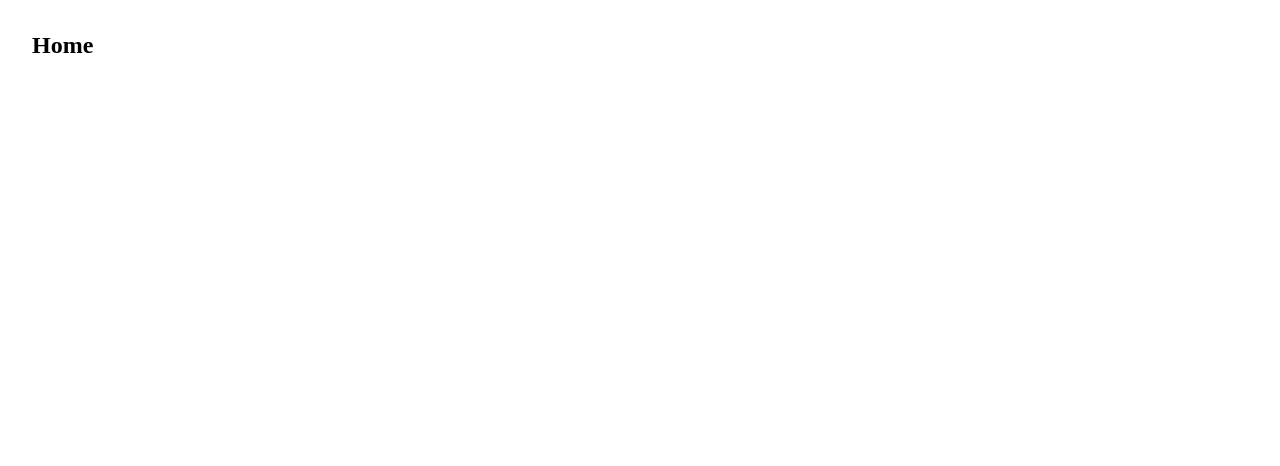
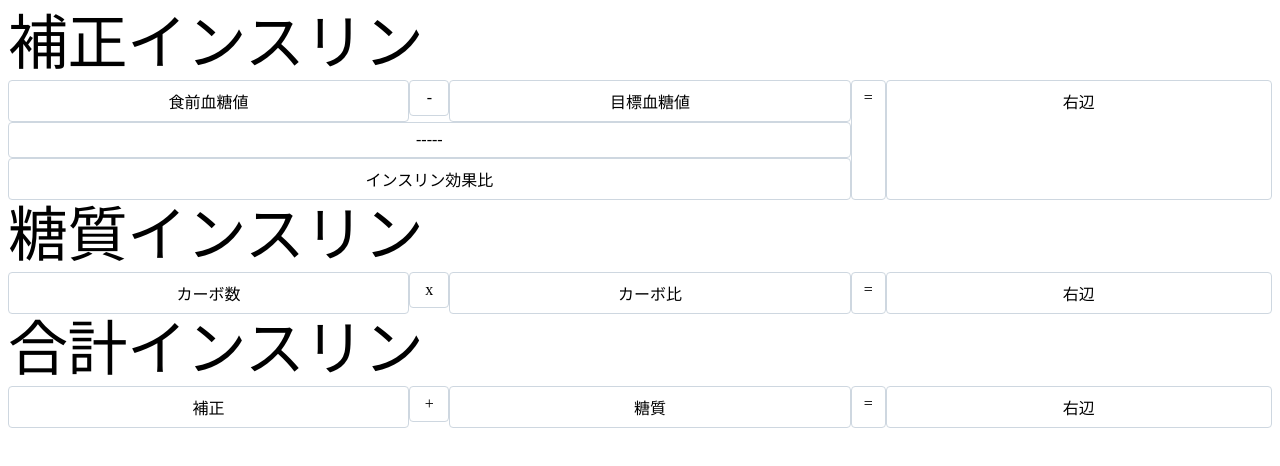
Before and after one commit to matono/InsulinCalc, a React (Create React App) app in the folder webapp/: page / in a window 1280 px wide. Shown: the top 466 px of the page. Built offline with nearby package versions, Linux system fonts and the light colour scheme.

Commit message:
Layout using Grid (#4)

```diff
--- a/webapp/package.json
+++ b/webapp/package.json
@@ -4,6 +4,7 @@
   "version": "0.1.0",
   "private": true,
   "dependencies": {
+    "@fontsource/roboto": "^4.5.8",
     "@testing-library/jest-dom": "^5.16.5",
     "@testing-library/react": "^13.4.0",
     "@testing-library/user-event": "^13.5.0",
--- /dev/null
+++ b/webapp/src/components/Item.tsx
@@ -0,0 +1,13 @@
+import { styled } from "@mui/material";
+
+const Item = styled('div')(({ theme }) => ({
+  backgroundColor: theme.palette.mode === 'dark' ? '#1A2027' : '#fff',
+  border: '1px solid',
+  borderColor: theme.palette.mode === 'dark' ? '#444d58' : '#ced7e0',
+  padding: theme.spacing(1),
+  borderRadius: '4px',
+  textAlign: 'center',
+  flex: 1,
+}));
+
+export default Item
--- a/webapp/src/pages/Home.tsx
+++ b/webapp/src/pages/Home.tsx
@@ -1,11 +1,158 @@
 import React from 'react';
-import { Container } from "@mui/material";
+import { Box, Card, Grid, Typography} from "@mui/material";
+import Item from '../components/Item';
+import '@fontsource/roboto';
+
 
 const Home: React.FC = () => {
   return (
-    <Container maxWidth="xl" sx={{ mt: 4, mb: 4 }}>
-      <h2>Home</h2>
-    </Container>
+    //<Container fixed>
+    <>
+      <Box >
+        <Grid container>
+
+          <Grid xs={12}>
+            <Typography variant="h2">補正インスリン</Typography>
+          </Grid>
+
+          {/* 補正インスリン式 */}
+          <Grid container xs={12}>
+
+            {/* 左辺 */}
+            <Grid container xs={8}>
+              {/* 分母 */}
+              <Grid container columns={21}>
+                <Grid xs={10}>
+                  <Item>食前血糖値</Item>
+                </Grid>
+                <Grid xs={1}>
+                  <Item>-</Item>
+                </Grid>
+                <Grid xs={10}>
+                  <Item>目標血糖値</Item>
+                </Grid>
+              </Grid>
+
+              <Grid container>
+                <Grid xs={12}>
+                  <Item>-----</Item>
+                </Grid>
+              </Grid>
+
+              <Grid container>
+                <Grid xs={12}>
+                  <Item>インスリン効果比</Item>
+                </Grid>
+              </Grid>
+            </Grid>
+
+            {/* =右辺 */}
+            <Grid container xs={4}>
+
+              {/* = */}
+              <Grid container xs={1}>
+                  <Item>=</Item>
+              </Grid>
+
+              {/* 右辺 */}
+              <Grid container xs={11}>
+                <Item>右辺</Item>
+              </Grid>
+
+            </Grid>
+          </Grid>
+        </Grid>
+      </Box>
+
+      <Box>
+        <Grid container>
+
+          <Grid xs={12}>
+           <Typography variant="h2">糖質インスリン</Typography>
+          </Grid>
+
+          {/* 補正インスリン式 */}
+          <Grid container xs={12}>
+
+            {/* 左辺 */}
+            <Grid container xs={8}>
+
+              <Grid container columns={21}>
+                <Grid xs={10}>
+                  <Item>カーボ数</Item>
+                </Grid>
+                <Grid xs={1}>
+                  <Item>x</Item>
+                </Grid>
+                <Grid xs={10}>
+                  <Item>カーボ比</Item>
+                </Grid>
+              </Grid>
+            </Grid>
+
+            {/* =右辺 */}
+            <Grid container xs={4}>
+
+              {/* = */}
+              <Grid container xs={1}>
+                  <Item>=</Item>
+              </Grid>
+
+              {/* 右辺 */}
+              <Grid container xs={11}>
+                <Item>右辺</Item>
+              </Grid>
+
+            </Grid>
+          </Grid>
+        </Grid>
+      </Box>
+
+      <Box>
+        <Grid container>
+
+          <Grid xs={12}>
+           <Typography variant="h2">合計インスリン</Typography>
+          </Grid>
+
+          {/* 補正インスリン式 */}
+          <Grid container xs={12}>
+
+            {/* 左辺 */}
+            <Grid container xs={8}>
+
+              <Grid container columns={21}>
+                <Grid xs={10}>
+                  <Item>補正</Item>
+                </Grid>
+                <Grid xs={1}>
+                  <Item>+</Item>
+                </Grid>
+                <Grid xs={10}>
+                  <Item>糖質</Item>
+                </Grid>
+              </Grid>
+            </Grid>
+
+            {/* =右辺 */}
+            <Grid container xs={4}>
+
+              {/* = */}
+              <Grid container xs={1}>
+                  <Item>=</Item>
+              </Grid>
+
+              {/* 右辺 */}
+              <Grid container xs={11}>
+                <Item>右辺</Item>
+              </Grid>
+
+            </Grid>
+          </Grid>
+        </Grid>
+      </Box>
+    </>
+    //</Container>
   );
 };
 
```
Also changed, not shown: 1 other file (tests, documents, lock files or other folders).
